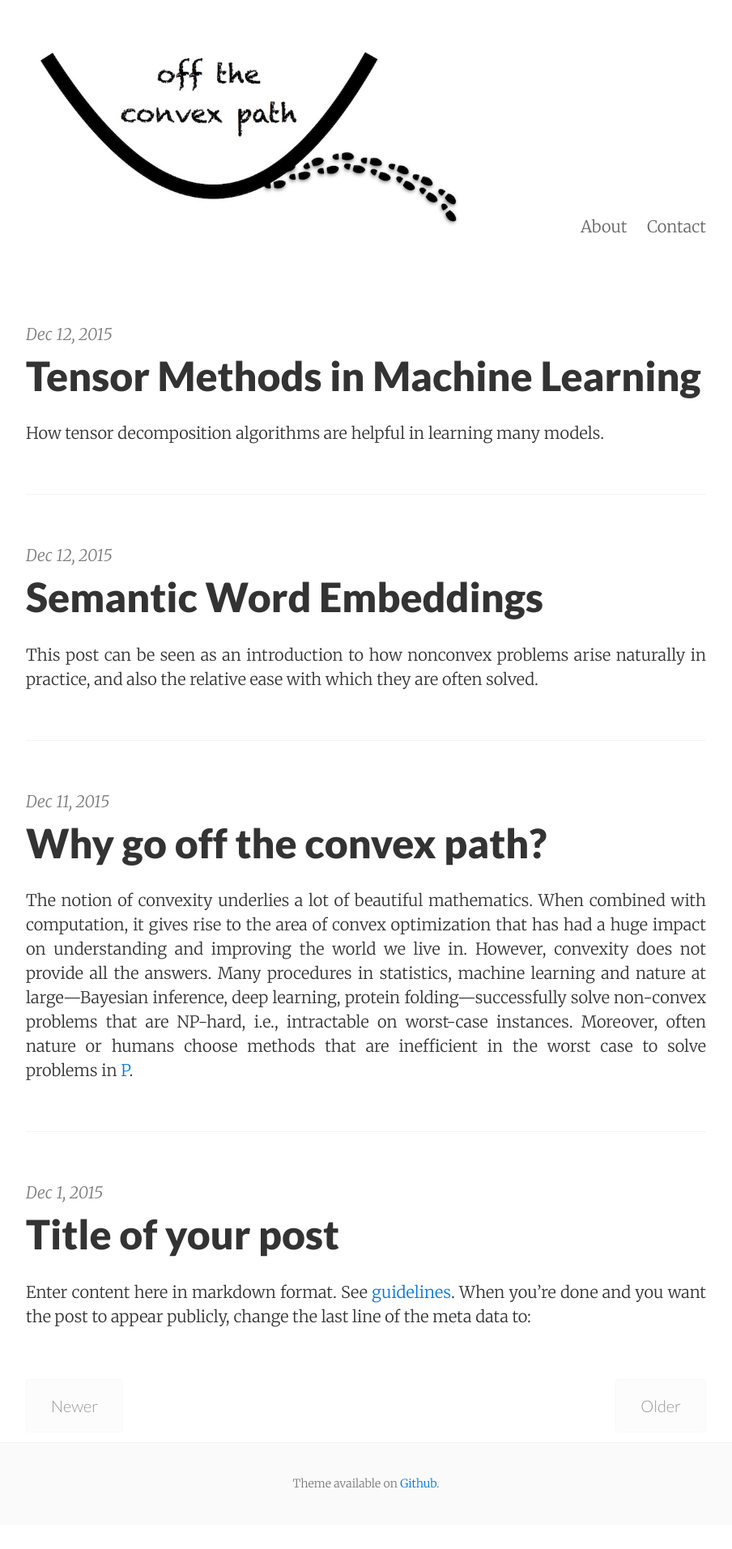
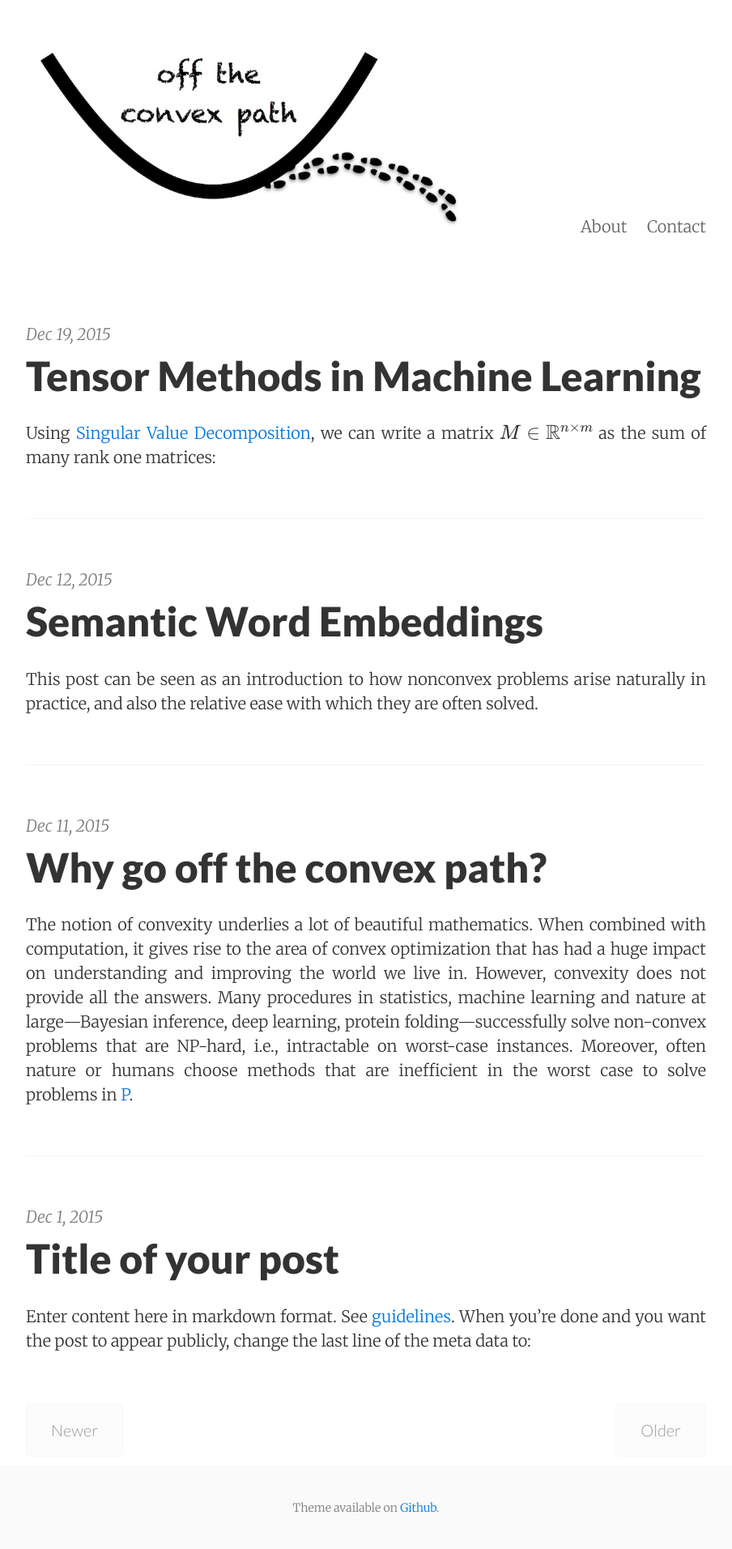
Before and after one commit to offconvex/offconvex.github.io, a Jekyll site: the page built from future.html, in a window 1280 px wide. Shown: the whole page at 81% size, without its empty margins (188-1092 px from the left). Built offline with Jekyll 4.4.1, drawn with Linux system fonts in a browser that asks for light colours; nearby versions of some CDN libraries; formulas are drawn with MathJax 3; before the commit the page ends 1883 px from its top, so only the background shows below that.

Commit message:
trying to fix the meta information
somehow the meta information is not working properly... trying to copy
it from earlier post and converting to linux linebreaks.

```diff
--- a/_posts/2015-12-19-tensor-decompositions.md
+++ b/_posts/2015-12-19-tensor-decompositions.md
@@ -1,8 +1,7 @@
 ---
 layout:     post
 title:      Tensor Methods in Machine Learning
-date:       2015-12-12 9:00:00
-summary:    How tensor decomposition algorithms are helpful in learning many models.
+date:       2015-12-19 9:00:00
 author:     Rong Ge
 visible:    False
 ---
```
